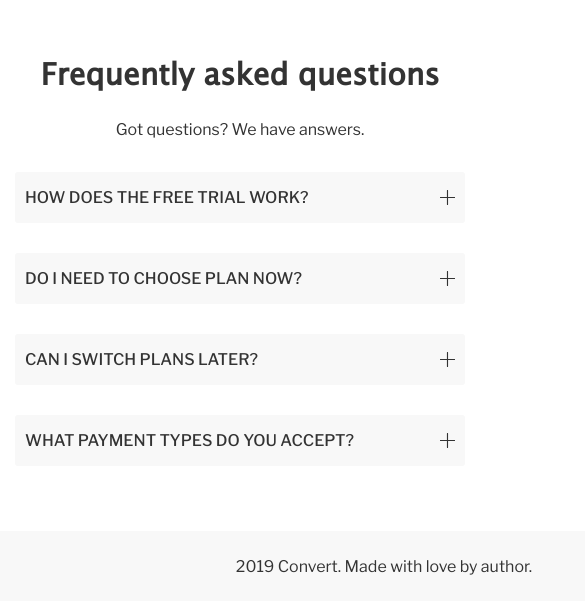
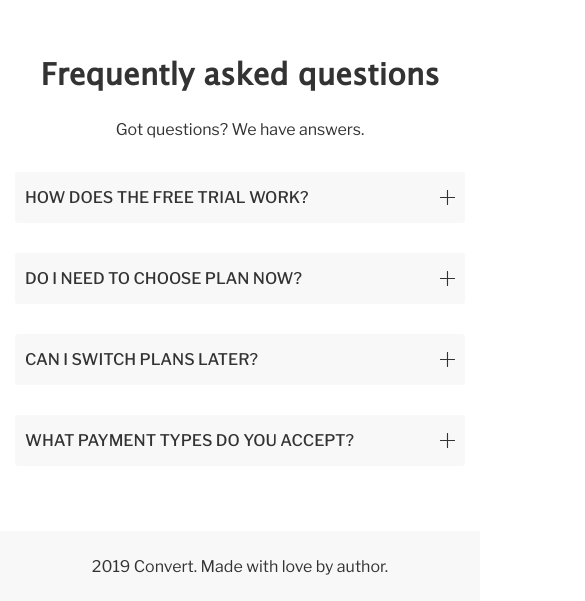
Before and after one commit to starik-den/portfolio, a plain HTML site: page Convert/index.html in a window 390 px wide. Shown: the part 3718-4319 px from the top of the page, 585 px wide, since content can reach past the window. Drawn offline with nearby package versions, Linux system fonts and the light colour scheme.

Commit message:
Convert: fix footer width

```diff
--- a/Convert/scss/styles.scss
+++ b/Convert/scss/styles.scss
@@ -592,6 +592,9 @@
     @media screen and (max-width: 1024px) {
         width: 768px;
     }
+    @media screen and (max-width: 768px) {
+        width: 480px;
+    }
     &__copy {
         text-align: center;
         @include text-primary;
```
Also changed, not shown: Convert/css/styles.css, 1 other file.
